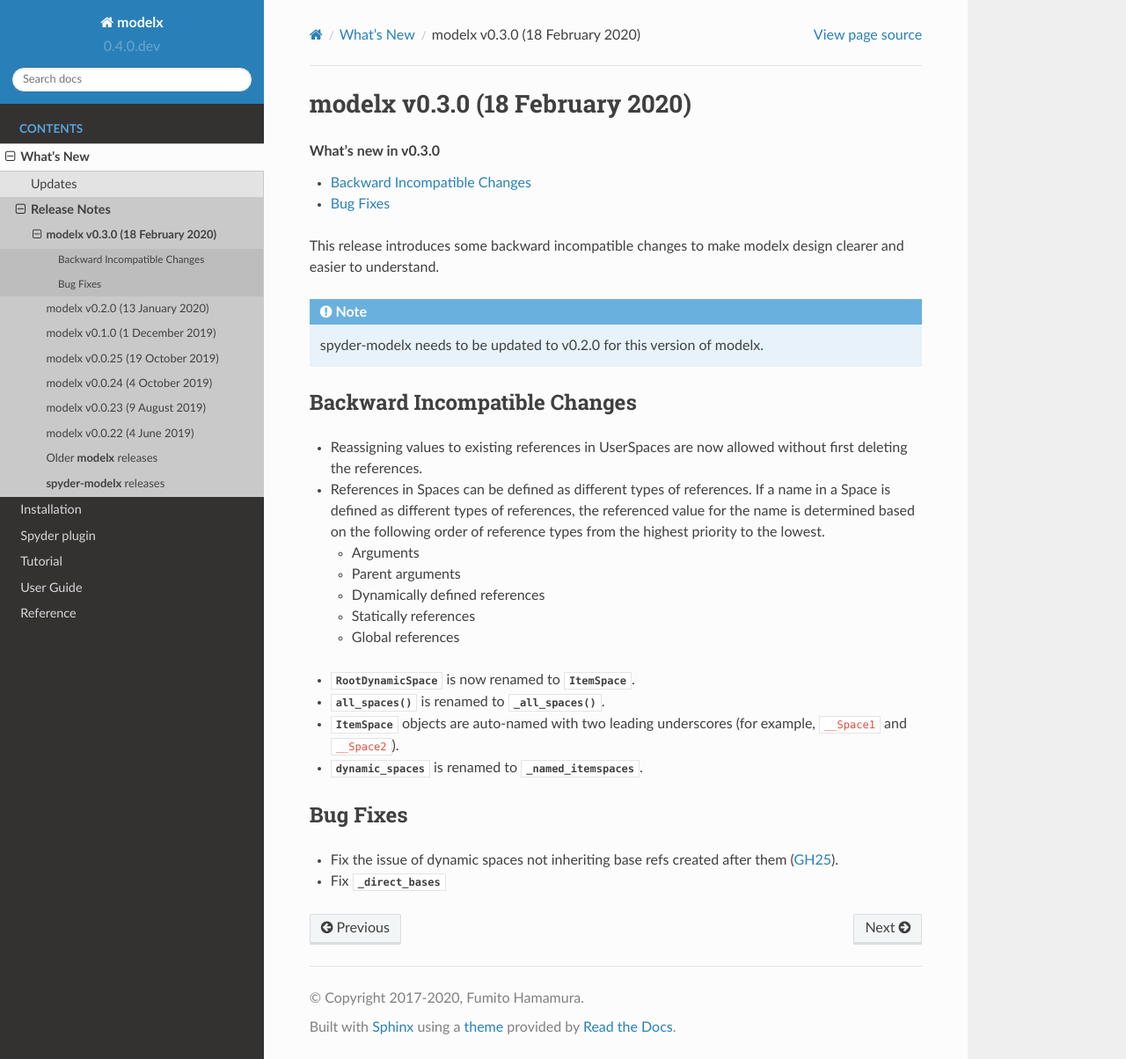
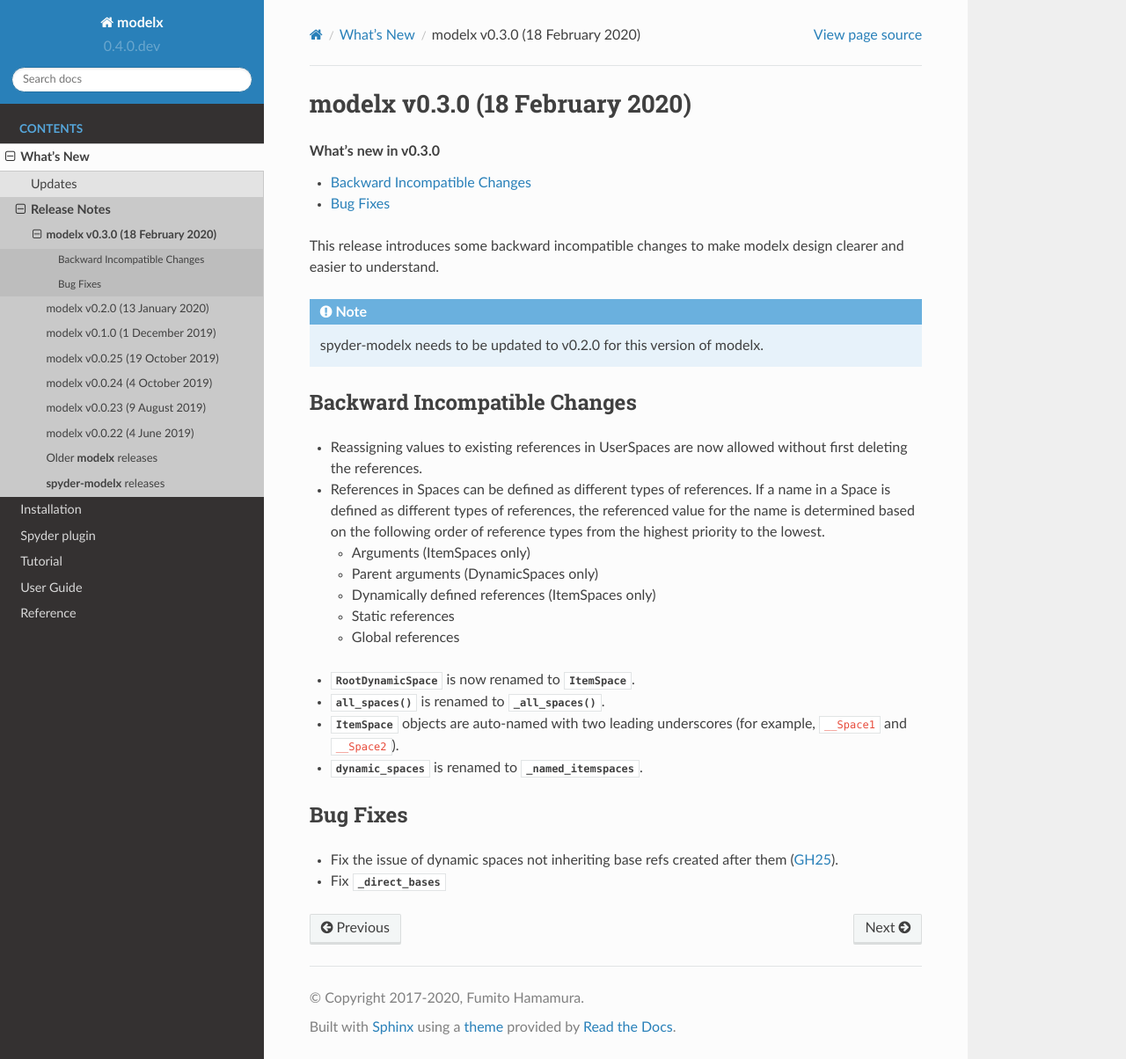
Before and after one commit to fumitoh/modelx, a Sphinx documentation site: the page built from doc/source/releases/relnotes_v0_3_0.rst, in a window 1280 px wide and 1204 px high. Shown: the whole window at 88% size. Built offline with Sphinx 7.4.7 and the Read the Docs theme 2.0.0, drawn with Linux system fonts in a browser that asks for light colours; pages that are not in the unit, such as notebooks, are missing from menus.

Commit message:
DOC: Minor updates

```diff
--- a/doc/source/releases/relnotes_v0_3_0.rst
+++ b/doc/source/releases/relnotes_v0_3_0.rst
@@ -29,10 +29,10 @@
   based on the following order of reference types
   from the highest priority to the lowest.
 
-  - Arguments
-  - Parent arguments
-  - Dynamically defined references
-  - Statically references
+  - Arguments (ItemSpaces only)
+  - Parent arguments (DynamicSpaces only)
+  - Dynamically defined references (ItemSpaces only)
+  - Static references
   - Global references
 
 .. py:currentmodule:: modelx.core.space
```
Also changed, not shown: doc/source/spyder.rst (+7 -0 lines).
